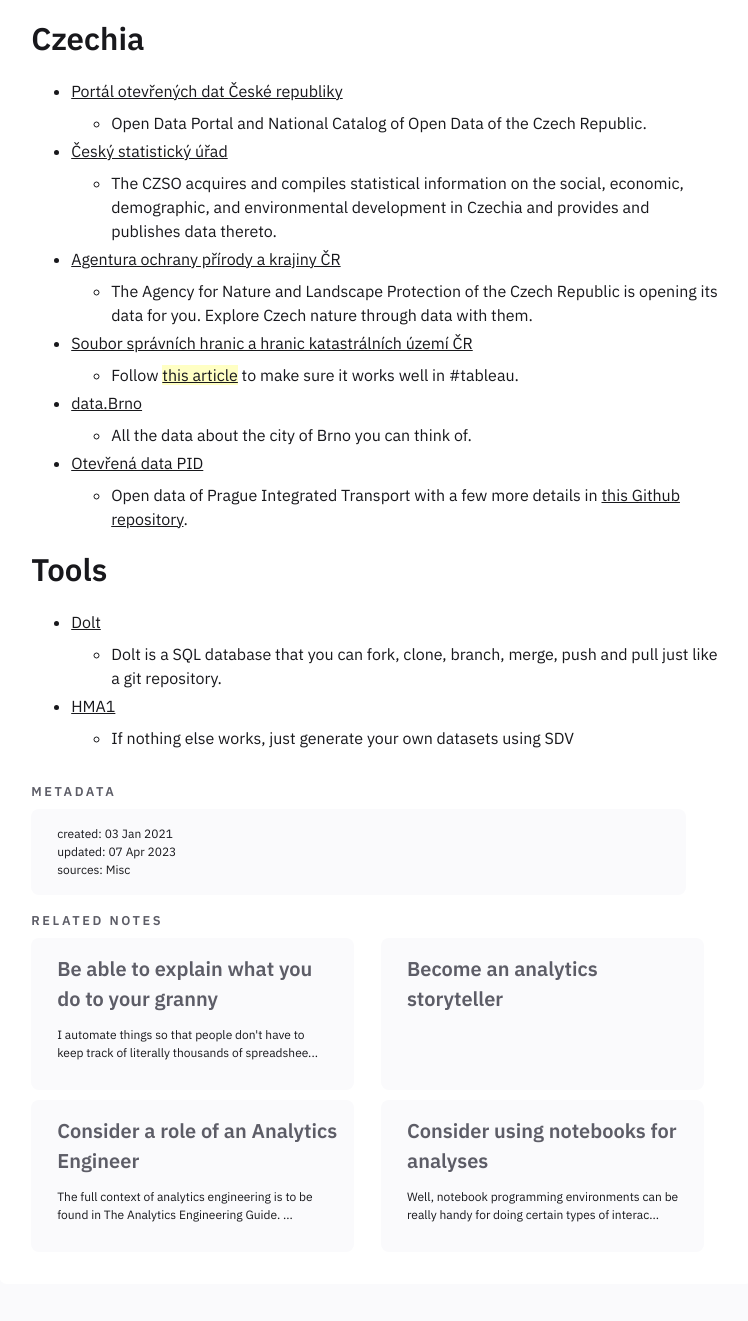
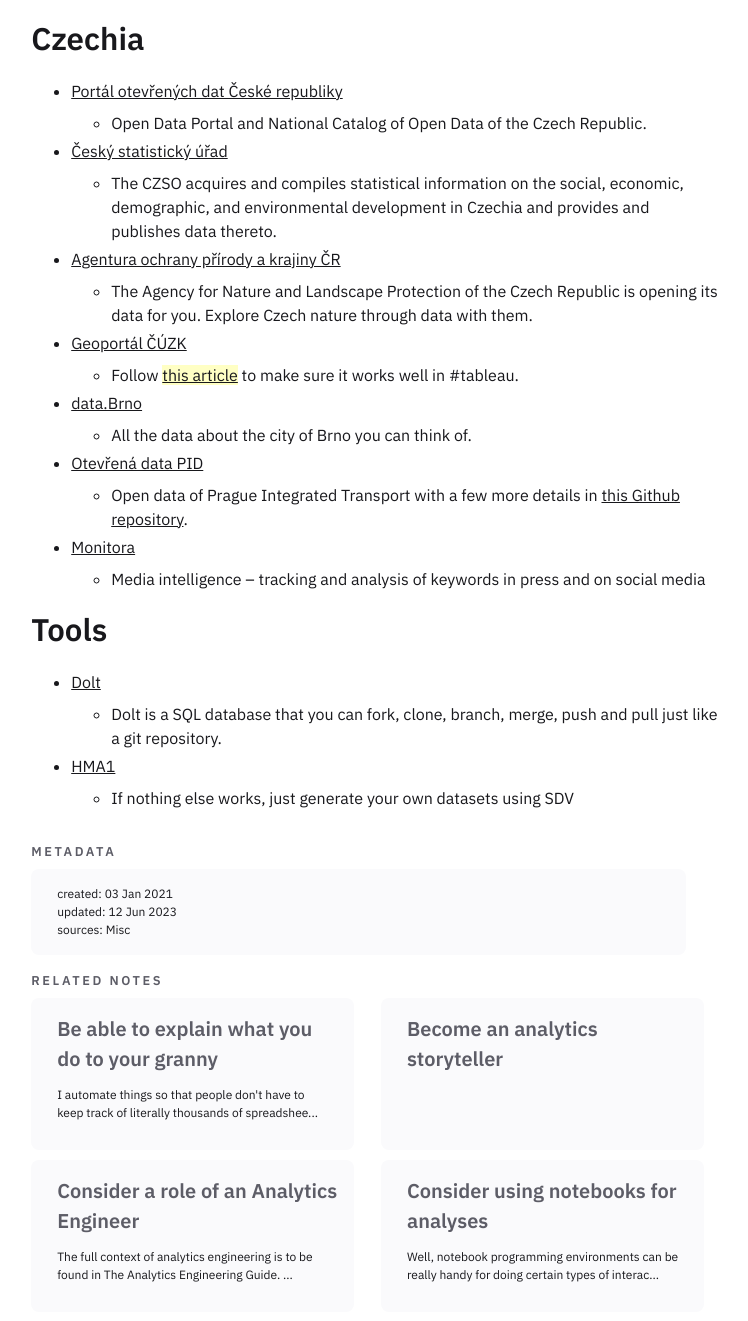
Before and after one commit to one-data-cookie/one-data-cookie.github.io, a Jekyll site: the page built from _notes/data-society/Find the right dataset.md, in a window 1280 px wide and 1400 px high, scrolled down 791 px. Shown: the top 1321 px of the window, without its empty margins (264-1012 px from the left). Built offline with Jekyll 4.4.1, drawn with Linux system fonts in a browser that asks for light colours.

Commit message:
sync notes and files as of 2023/06/12 18:17:08 UTC

```diff
--- a/_notes/data-society/Find the right dataset.md
+++ b/_notes/data-society/Find the right dataset.md
@@ -5,7 +5,7 @@
 tags: [tutorial, dataset]
 season: summer
 created: 03 Jan 2021
-updated: 07 Apr 2023
+updated: 12 Jun 2023
 sources: Misc
 ---
 
@@ -30,12 +30,14 @@
 	* The CZSO acquires and compiles statistical information on the social, economic, demographic, and environmental development in Czechia and provides and publishes data thereto.
 * [Agentura ochrany přírody a krajiny ČR](https://gis-aopkcr.opendata.arcgis.com/)
 	* The Agency for Nature and Landscape Protection of the Czech Republic is opening its data for you. Explore Czech nature through data with them.
-* [Soubor správních hranic a hranic katastrálních území ČR](https://geoportal.cuzk.cz/(S(m1uwhmxw050u2bm2abneexph))/Default.aspx?mode=TextMeta&side=dSady_RUIAN&metadataID=CZ-CUZK-SH-V&mapid=5&head_tab=sekce-02-gp&menu=252)
+* [Geoportál ČÚZK](https://geoportal.cuzk.cz/)
 	* Follow [[../data-vis/Change encoding of Czech spatial files\|this article]] to make sure it works well in #tableau.
 * [data.Brno](https://data.brno.cz/)
 	* All the data about the city of Brno you can think of.
 * [Otevřená data PID](https://pid.cz/o-systemu/opendata/)
 	* Open data of Prague Integrated Transport with a few more details in [this Github repository](https://github.com/datastory/dpp-prepravni-pruzkumy).
+* [Monitora](https://monitora.cz/)
+	* Media intelligence – tracking and analysis of keywords in press and on social media
 
 ## Tools
 * [Dolt](https://github.com/dolthub/dolt)
```
Also changed, not shown: _notes/data-analytics/Understand the worklow of an data analyst.md (+11 -2 lines), _notes/data-coding/Learn SQL.md (+3 -1 lines), _notes/data-engineering/Build modern data stack.md (+2 -1 lines), 1 other file.
